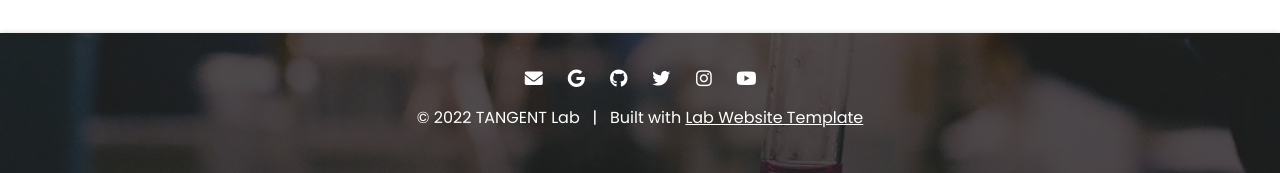
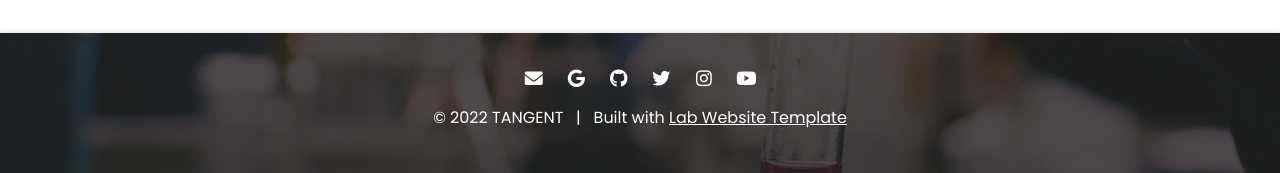
Before and after one commit to riccardoscheda/riccardoscheda.github.io, a Jekyll site: the page built from index.md, in a window 1280 px wide and 900 px high, scrolled down 973 px. Shown: the part 727-900 px from the top of the window. Built offline with Jekyll 4.4.1, drawn with Linux system fonts in a browser that asks for light colours.

Commit message:
Update _config.yaml

```diff
--- a/_config.yaml
+++ b/_config.yaml
@@ -1,7 +1,7 @@
 ### basic settings
 
 # site properties and page defaults
-title: TANGENT Lab
+title: TANGENT
 description: An easy-to-use, flexible website template for labs, with automatic citations, GitHub tag imports, pre-built components, and more.
 logo: images/logo.svg
 header: images/background.jpg
```
